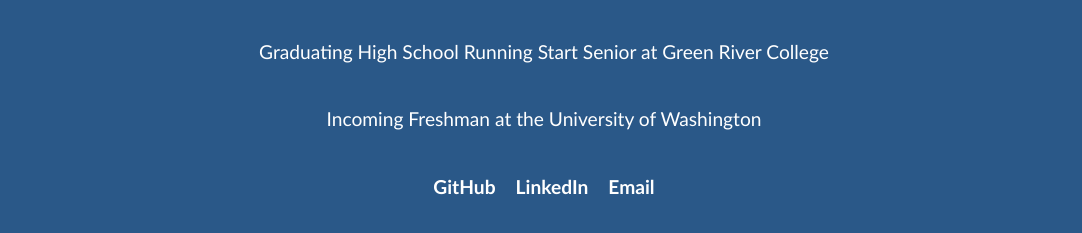
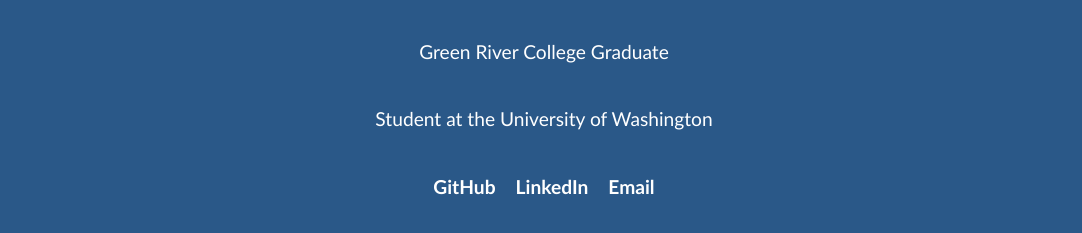
Before and after one commit to dhillonsehaj/dhillonsehaj.github.io, a plain HTML site: page index.html in a window 1280 px wide. Shown: the part 537-770 px from the top of the page, without its empty margins (96-1178 px from the left). Drawn offline with Linux system fonts and the light colour scheme.

Commit message:
Update Info

```diff
--- a/index.html
+++ b/index.html
@@ -29,8 +29,8 @@
                 <img src="images/me_study.jpg" alt="Me at SChool">
             </div>
             <h1>Sehaj Dhillon</h1>
-            <p>Graduating High School Running Start Senior at <a href="https://www.greenriver.edu" class="grc">Green River College</a></p>
-            <p>Incoming Freshman at the <a href="https://www.washington.edu" class="uw">University of Washington</a></p>
+            <p><a href="https://www.greenriver.edu" class="grc">Green River College</a> Graduate</p>
+            <p>Student at the <a href="https://www.washington.edu" class="uw">University of Washington</a></p>
             <span class="contacts">
                 <a title="GitHub" href="https://www.github.com/dhillonsehaj" target="_blank" class="github">
                     GitHub
```
